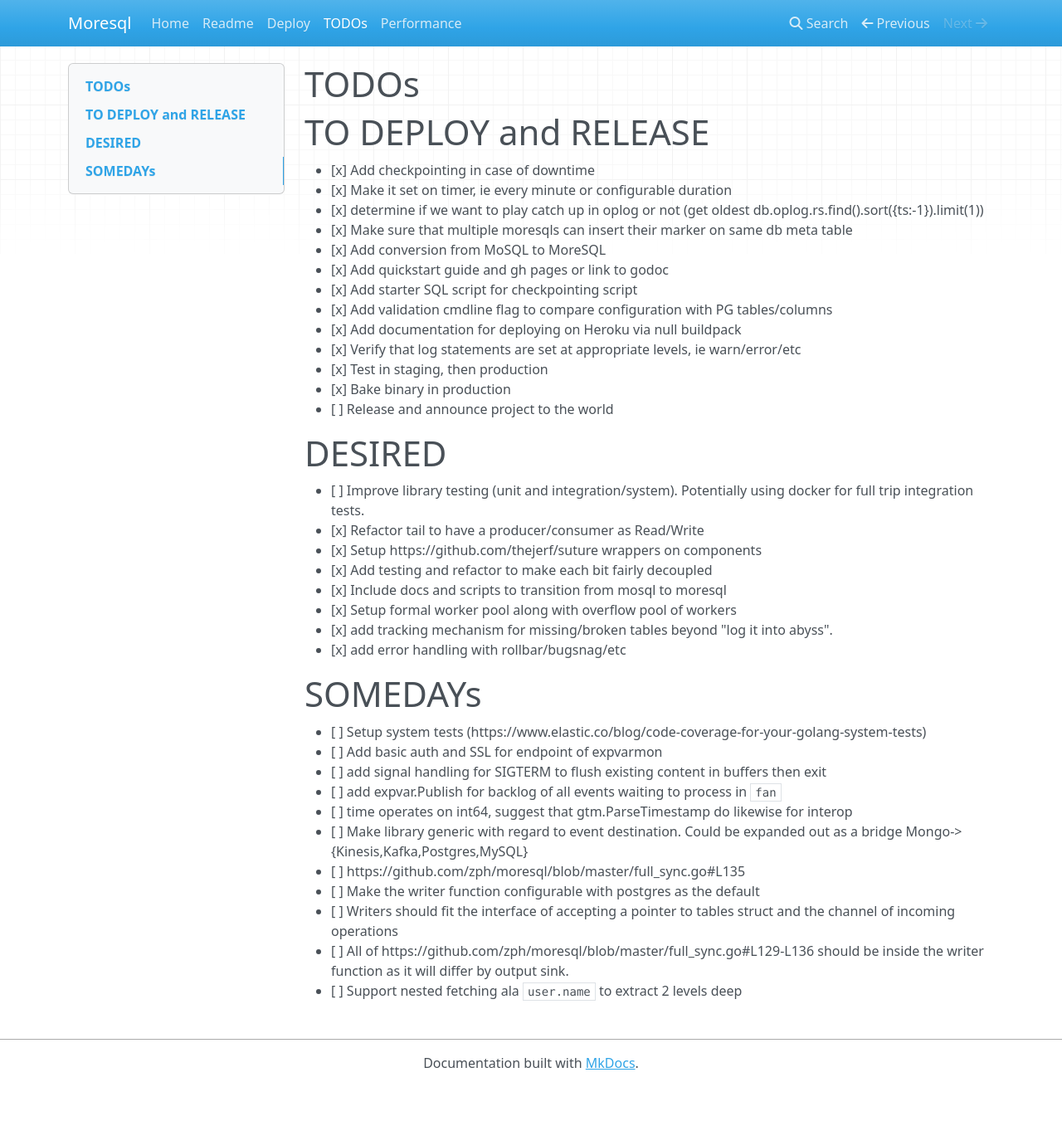
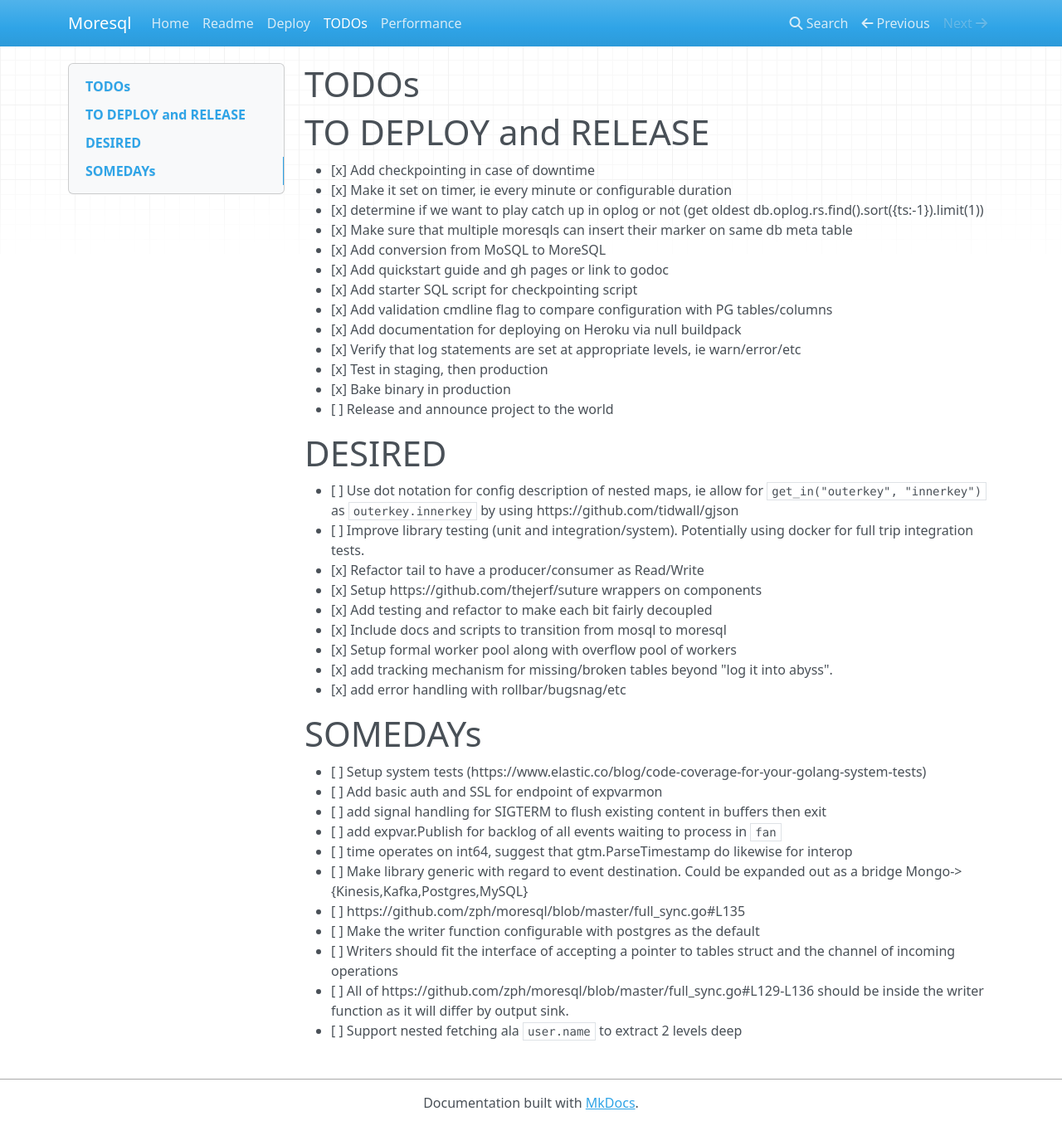
Before and after one commit to zph/moresql, an MkDocs documentation site: the page built from docs/TODO.md, in a window 1280 px wide and 1357 px high. Shown: the whole window at 83% size. Built offline with MkDocs 1.6.1, drawn with Linux system fonts in a browser that asks for light colours; nearby versions of some CDN libraries; old or Windows-style settings are respelled for this version of MkDocs.

Commit message:
Update TODO.md

```diff
--- a/docs/TODO.md
+++ b/docs/TODO.md
@@ -20,6 +20,7 @@
 
 DESIRED
 ==
+* [ ] Use dot notation for config description of nested maps, ie allow for `get_in("outerkey", "innerkey")` as `outerkey.innerkey` by using https://github.com/tidwall/gjson
 * [ ] Improve library testing (unit and integration/system). Potentially using docker for full trip integration tests.
 * [x] Refactor tail to have a producer/consumer as Read/Write
 * [x] Setup https://github.com/thejerf/suture wrappers on components
@@ -28,6 +29,7 @@
 * [x] Setup formal worker pool along with overflow pool of workers
 * [x] add tracking mechanism for missing/broken tables beyond "log it into abyss".
 * [x] add error handling with rollbar/bugsnag/etc
+
 
 SOMEDAYs
 ==
```
